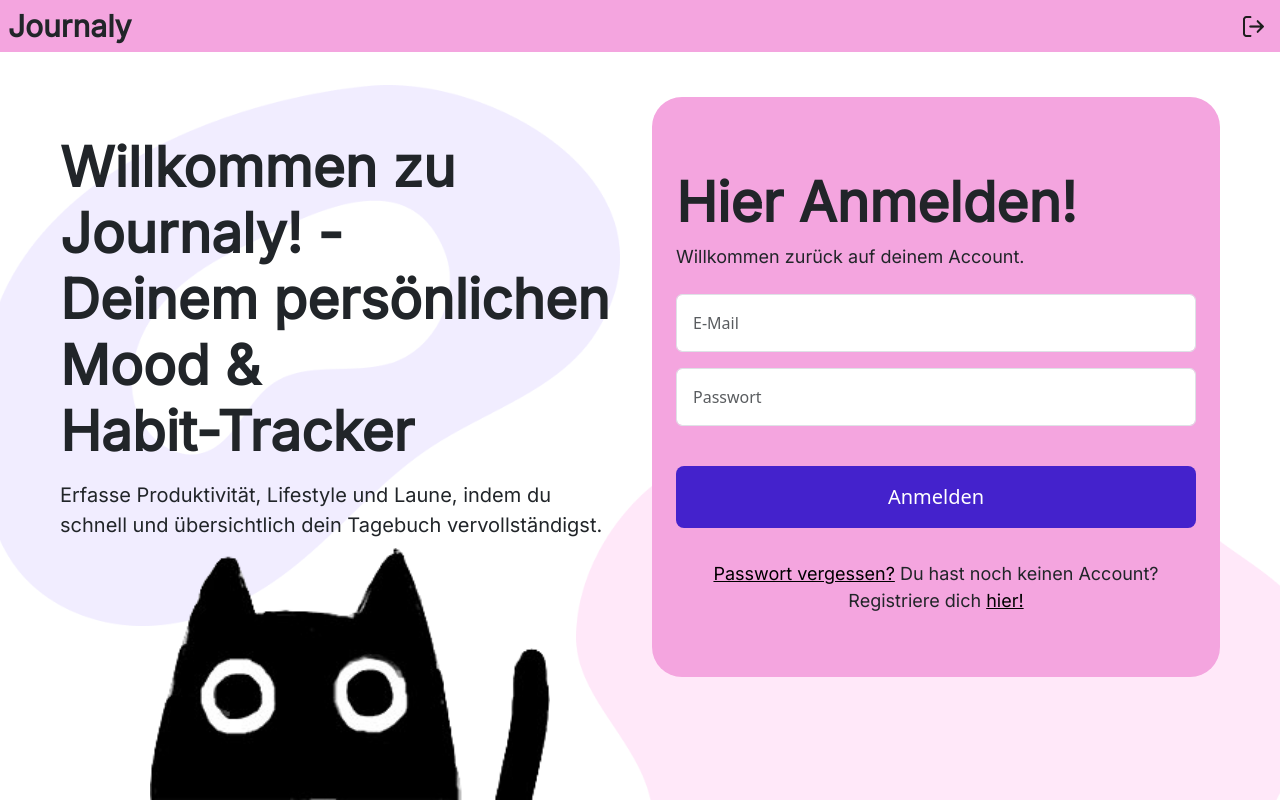
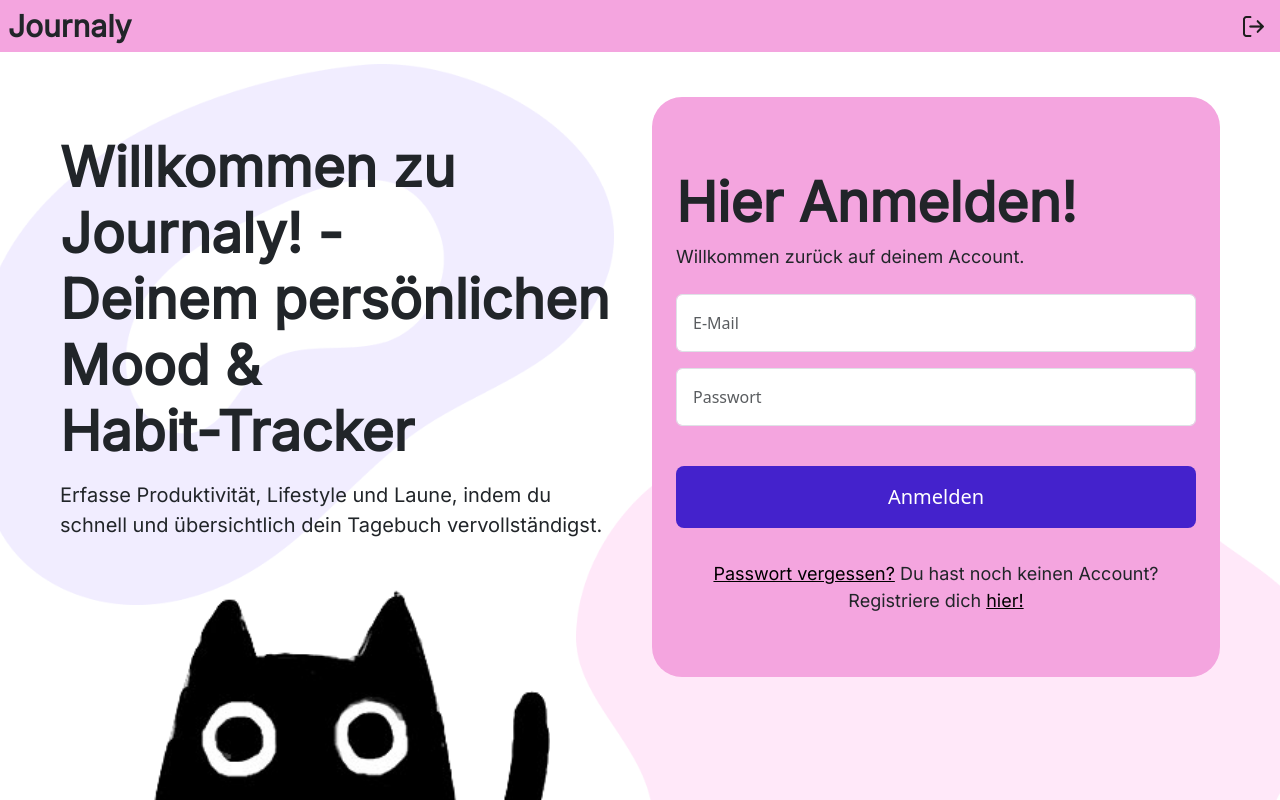
Before and after one commit to malourichter/Webtech-Projekt, an Angular app in the folder frontend/: page / in a window 1280 px wide. Built offline with nearby package versions, Linux system fonts and the light colour scheme.

Commit message:
Fehlerbehebung 2

```diff
--- a/frontend/src/app/login/login.css
+++ b/frontend/src/app/login/login.css
@@ -58,8 +58,8 @@ p {
 }
 .form1-bg {
     position: absolute;
-    top: 85px;
-    left: -20px;
+    top: 5vw;
+    left: -2vw;
    width: 50vw;
     height: auto;
       z-index: -1;
@@ -77,3 +77,11 @@ p {
   padding-right: 60px;
   max-width: 100%;
 }
+
+header img {
+    display: block; /* Standard: Bild anzeigen */
+}
+
+body.login-page header img {
+    display: none; /* Auf Login-Seite ausblenden */
+}
--- a/frontend/src/app/login/login.html
+++ b/frontend/src/app/login/login.html
@@ -1,3 +1,4 @@
+
 <img src="images/Form1.png" alt="Form1" class="form1-bg">
 <img src="images/Form2.png" alt="Form2" class="form2-bg">
 <div class="container mt-4">
@@ -10,7 +11,7 @@
   Deinem persönlichen <br>
   Mood & <span class="nowrap">Habit-Tracker</span></h1>
 <p class="beschreibung mt-3">Erfasse Produktivität, Lifestyle und Laune, indem du <br> schnell und übersichtlich dein Tagebuch vervollständigst.</p>
-<img src="images/cat.png" alt="Katze" class="cat-img"/>
+<img src="images/catcut.png" alt="Katze" class="cat-img"/>
 
 </div>
 
--- a/frontend/src/app/register/register.css
+++ b/frontend/src/app/register/register.css
@@ -29,8 +29,8 @@ p {
 
 .form1-bg {
     position: absolute;
-    top: 85px;
-    left: -20px;
+    top: 5vw;
+    left: -2vw;
    width: 50vw;
     height: auto;
       z-index: -1;
```
